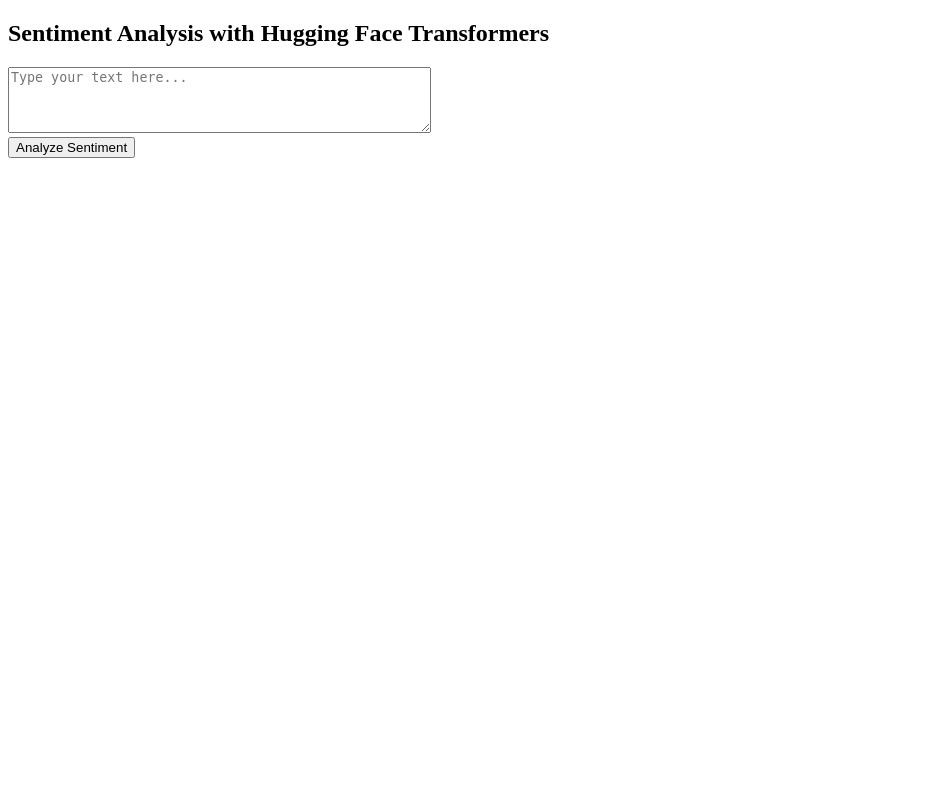
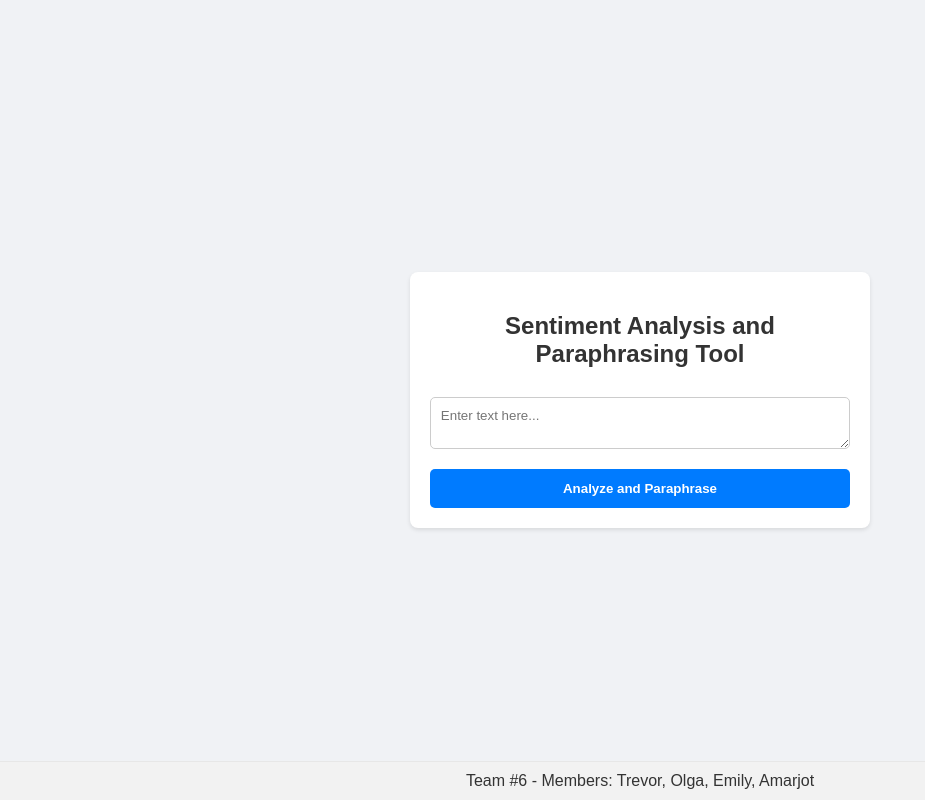
Before and after one commit to olgazim/comp4537-hackathon, a Flask app: page / in a window 1280 px wide. Shown: the whole page, without its empty margins (0-925 px from the left). Run offline with Flask 3, Linux system fonts and the light colour scheme.

Commit message:
Styling and bad paraphraser

```diff
--- a/app.py
+++ b/app.py
@@ -1,27 +1,72 @@
 from flask import Flask, request, render_template
 import torch
-from transformers import AutoModelForSequenceClassification, AutoTokenizer
+from transformers import (
+    AutoModelForSequenceClassification,
+    AutoTokenizer,
+    AutoModelForSeq2SeqLM,
+)
 import torch.nn.functional as F
 
 app = Flask(__name__)
 
-# Load model and tokenizer
-model_name = "Kaludi/Reviews-Sentiment-Analysis"
-model = AutoModelForSequenceClassification.from_pretrained(model_name)
-tokenizer = AutoTokenizer.from_pretrained(model_name)
+# Load sentiment analysis model and tokenizer
+sent_model = AutoModelForSequenceClassification.from_pretrained(
+    "Kaludi/Reviews-Sentiment-Analysis"
+)
+sent_tokenizer = AutoTokenizer.from_pretrained("Kaludi/Reviews-Sentiment-Analysis")
+
+# Load paraphrasing model and tokenizer
+para_model = AutoModelForSeq2SeqLM.from_pretrained("Vamsi/T5_Paraphrase_Paws")
+para_tokenizer = AutoTokenizer.from_pretrained("Vamsi/T5_Paraphrase_Paws")
 
 
 @app.route("/", methods=["GET", "POST"])
-def index():
+def home():
     if request.method == "POST":
         text = request.form["text"]
-        inputs = tokenizer(text, return_tensors="pt")
-        outputs = model(**inputs)
+
+        # Sentiment Analysis
+        inputs = sent_tokenizer(text, return_tensors="pt")
+        outputs = sent_model(**inputs)
         probs = F.softmax(outputs.logits, dim=-1)
-        # sentiment = 'Positive' if probs[0][1] > probs[0][0] else 'Negative'
-        sentiment = probs[0][1].item()
-        return render_template("index.html", sentiment=sentiment, text=text)
-    return render_template("index.html", sentiment="", text="")
+        negative_score, positive_score = probs[0][0].item(), probs[0][1].item()
+
+        # Paraphrasing
+        paraphrase_input = f"paraphrase: {text} </s>"
+        encoding = para_tokenizer(
+            paraphrase_input,
+            return_tensors="pt",
+            padding=True,
+            truncation=True,
+            max_length=512,
+        )
+        para_outputs = para_model.generate(
+            input_ids=encoding["input_ids"],
+            attention_mask=encoding["attention_mask"],
+            max_length=256,
+            num_beams=5,
+            num_return_sequences=3,
+            early_stopping=True,
+        )
+        paraphrases = [
+            para_tokenizer.decode(output, skip_special_tokens=True)
+            for output in para_outputs
+        ]
+
+        return render_template(
+            "index.html",
+            negative_score=negative_score,
+            positive_score=positive_score,
+            original_text=text,
+            paraphrases=paraphrases,
+        )
+    return render_template(
+        "index.html",
+        negative_score=None,
+        positive_score=None,
+        original_text="",
+        paraphrases=[],
+    )
 
 
 if __name__ == "__main__":
--- /dev/null
+++ b/static/css/style.css
@@ -0,0 +1,92 @@
+body,
+html {
+  height: 100%;
+  margin: 0;
+  font-family: "Arial", sans-serif;
+  background: #f0f2f5;
+  display: flex;
+  justify-content: center;
+  align-items: center;
+}
+
+.container {
+  width: 80%;
+  max-width: 600px;
+  background: white;
+  padding: 20px;
+  border-radius: 8px;
+  box-shadow: 0 2px 4px rgba(0, 0, 0, 0.1);
+}
+
+h2 {
+  color: #333;
+  text-align: center;
+}
+
+form {
+  display: flex;
+  flex-direction: column;
+}
+
+textarea {
+  padding: 10px;
+  margin-top: 10px;
+  margin-bottom: 10px;
+  border-radius: 5px;
+  border: 1px solid #ccc;
+  font-family: inherit;
+  resize: vertical;
+}
+
+input[type="submit"] {
+  cursor: pointer;
+  font-weight: bold;
+  padding: 12px 20px;
+  margin-top: 10px;
+  border: none;
+  border-radius: 5px;
+  background-color: #007bff;
+  color: white;
+  transition: background-color 0.3s;
+}
+
+input[type="submit"]:hover {
+  background-color: #0056b3;
+}
+
+.analysis-results,
+.paraphrases {
+  margin-top: 20px;
+}
+
+.results-header {
+  margin-top: 20px;
+  color: #444;
+  border-bottom: 2px solid #eee;
+  padding-bottom: 10px;
+}
+
+ul {
+  list-style-type: none;
+  padding: 0;
+}
+
+li {
+  background-color: #f8f9fa;
+  margin-top: 8px;
+  padding: 10px;
+  border-radius: 5px;
+  border: 1px solid #dee2e6;
+}
+
+footer {
+  width: 100%;
+  background-color: #f2f2f2;
+  color: #333;
+  text-align: center;
+  padding: 10px 0;
+  position: absolute;
+  bottom: 0;
+  left: 0;
+  border-top: 1px solid #e7e7e7;
+}
--- a/templates/index.html
+++ b/templates/index.html
@@ -1,20 +1,48 @@
 <!DOCTYPE html>
 <html lang="en">
   <head>
-    <meta charset="UTF-8">
-    <title>Sentiment Analysis</title>
+    <meta charset="UTF-8" />
+    <title>Sentiment Analysis and Paraphrasing</title>
+    <link
+      rel="stylesheet"
+      type="text/css"
+      href="{{ url_for('static', filename='css/style.css') }}"
+    />
   </head>
   <body>
-    <h2>Sentiment Analysis with Hugging Face Transformers</h2>
+    <div class="container">
+      <h2>Sentiment Analysis and Paraphrasing Tool</h2>
       <form method="post">
-        <textarea name="text" rows="4" cols="50" placeholder="Type your text here..."></textarea>
-        <br>
-        <input type="submit" value="Analyze Sentiment">
+        <textarea name="text" placeholder="Enter text here..."></textarea>
+        <input type="submit" value="Analyze and Paraphrase" />
       </form>
-    {% if sentiment %}
-        <h3>Analysis:</h3>
-        <p>Sentiment: <strong>{{ sentiment }}</strong></p>
-        <p>Text: "{{ text }}"</p>
+
+      {% if original_text %}
+      <div class="analysis-results">
+        <div class="results-header">Original Text:</div>
+        <p>{{ original_text }}</p>
+
+        <div class="results-header">Sentiment Analysis:</div>
+        <p>
+          Negative Score:
+          <strong>{{ "%.2f" | format(negative_score * 100) }}%</strong>
+        </p>
+        <p>
+          Positive Score:
+          <strong>{{ "%.2f" | format(positive_score * 100) }}%</strong>
+        </p>
+      </div>
+
+      <div class="paraphrases">
+        <div class="results-header">Paraphrases:</div>
+        <ul>
+          {% for paraphrase in paraphrases %}
+          <li>{{ paraphrase }}</li>
+          {% endfor %}
+        </ul>
+      </div>
       {% endif %}
+    </div>
+    <footer>Team #6 - Members: Trevor, Olga, Emily, Amarjot</footer>
   </body>
 </html>
```
Lines whose indentation alone changed are shown as unchanged.
